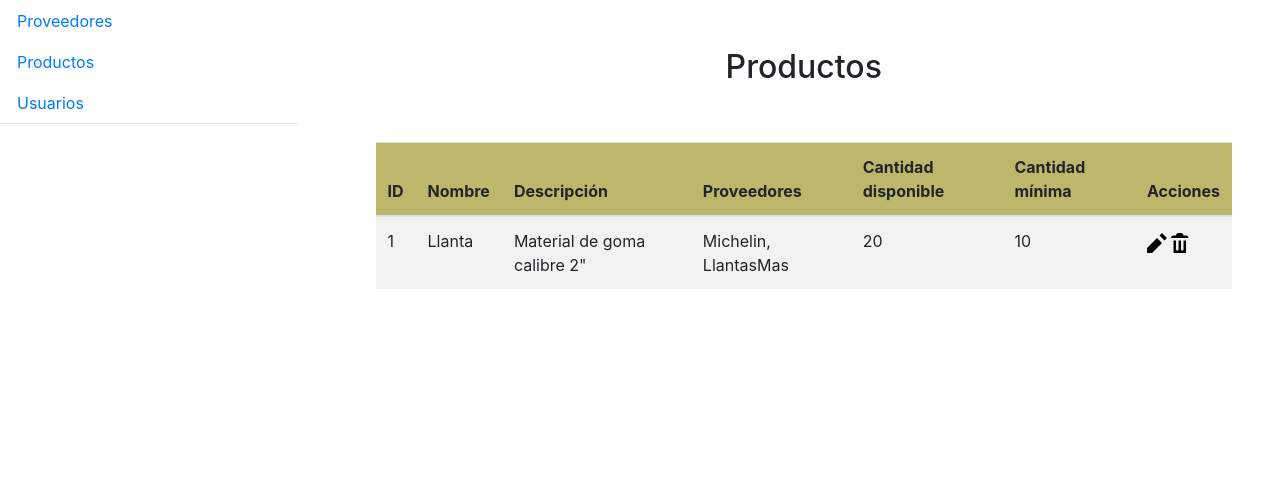
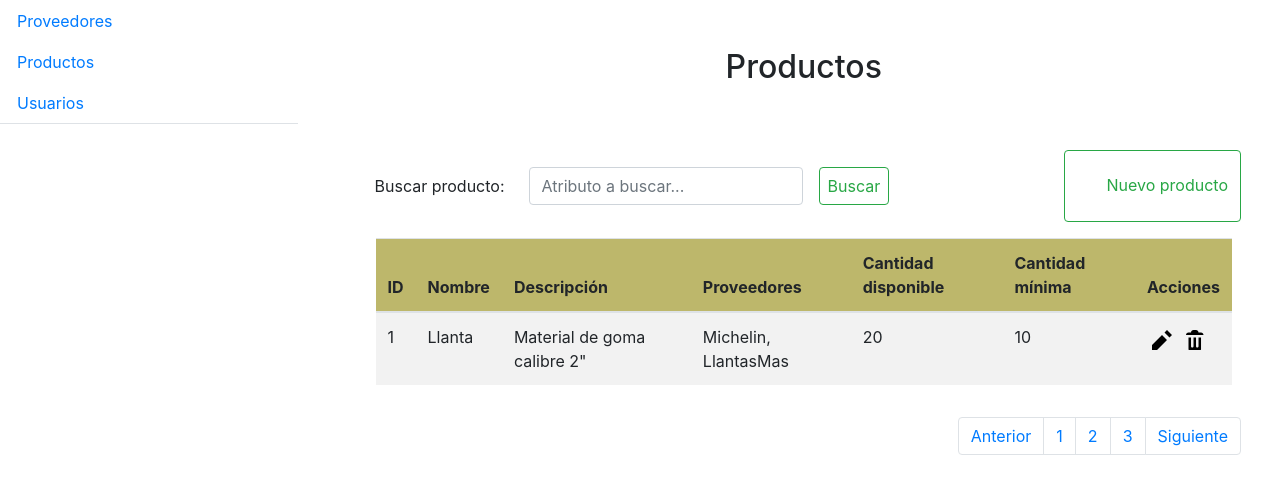
Before and after one commit to Miranda13/inventario, a Flask app: page /productos in a window 1280 px wide. Shown: the part 183-677 px from the top of the page. Run offline with Flask 2, Linux system fonts and the light colour scheme; some libraries are stand-ins or nearby versions.

Commit message:
add pagination, search bar and create button to products

```diff
--- a/app/static/css/styles.css
+++ b/app/static/css/styles.css
@@ -2,6 +2,10 @@
 
 :root {
     font-family: 'Libre Franklin', sans-serif;
+}
+
+svg {
+    margin: 5px;
 }
 
 header {
--- a/app/templates/productos/productos.html
+++ b/app/templates/productos/productos.html
@@ -4,8 +4,23 @@
       <div class="row py-5 justify-content-center">
         <h2> Productos </h2>
       </div>
+      <div class="row m-2 d-flex">
+        <p class="m-4"> Buscar producto: </p>
+        <form class="form-inline my-2 my-lg-0">
+          <input class="form-control mr-sm-2" type="search" placeholder="Atributo a buscar..." aria-label="Search">
+          <button class="btn btn-outline-success m-2 my-sm-0 px-2" type="submit">
+            Buscar
+          </button>
+        </form>
+        <button type="button" class="btn ml-auto mr-3 btn-outline-success">
+          <svg xmlns="http://www.w3.org/2000/svg" width="15" height="15" viewBox="0 0 8 8">
+            <path fill="#ffff" d="M3 0v3h-3v2h3v3h2v-3h3v-2h-3v-3h-2z" />
+          </svg>
+          Nuevo producto
+        </button>
+      </div>
         <div class="row">
-            <table class="table table-striped mx-5">
+            <table class="table table-striped mx-5 my-2">
                 <thead>
                   <tr style="background-color: darkkhaki;">
                     <th scope="col">ID</th>
@@ -41,5 +56,14 @@
                 </tbody>
               </table>
         </div>
+        <nav class="d-flex justify-content-end m-4" aria-label="Page navigation example">
+          <ul class="pagination">
+            <li class="page-item"><a class="page-link" href="#">Anterior</a></li>
+            <li class="page-item"><a class="page-link" href="#">1</a></li>
+            <li class="page-item"><a class="page-link" href="#">2</a></li>
+            <li class="page-item"><a class="page-link" href="#">3</a></li>
+            <li class="page-item"><a class="page-link" href="#">Siguiente</a></li>
+          </ul>
+        </nav>
     </div>
 {% endblock %}
```
Also changed, not shown: app/static/icons/plus.svg (added).
